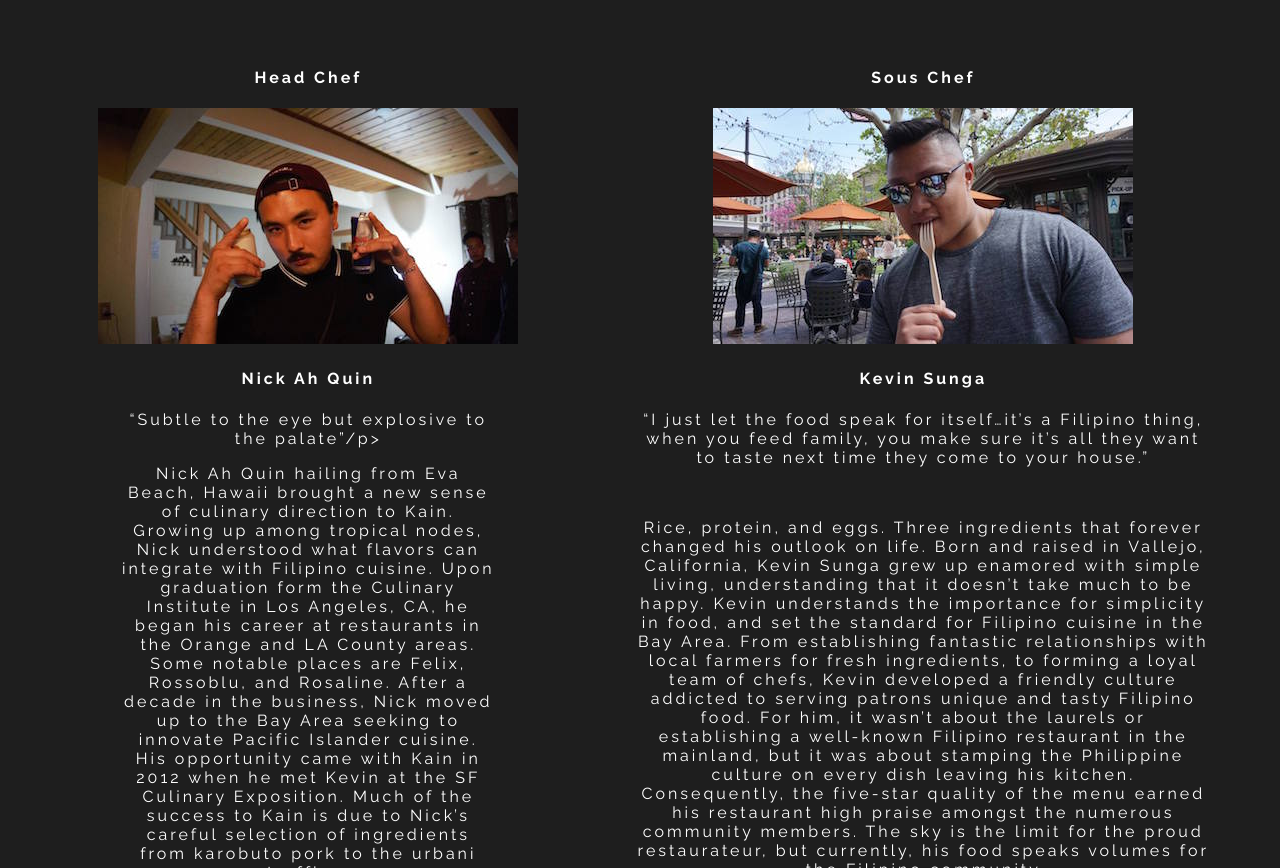
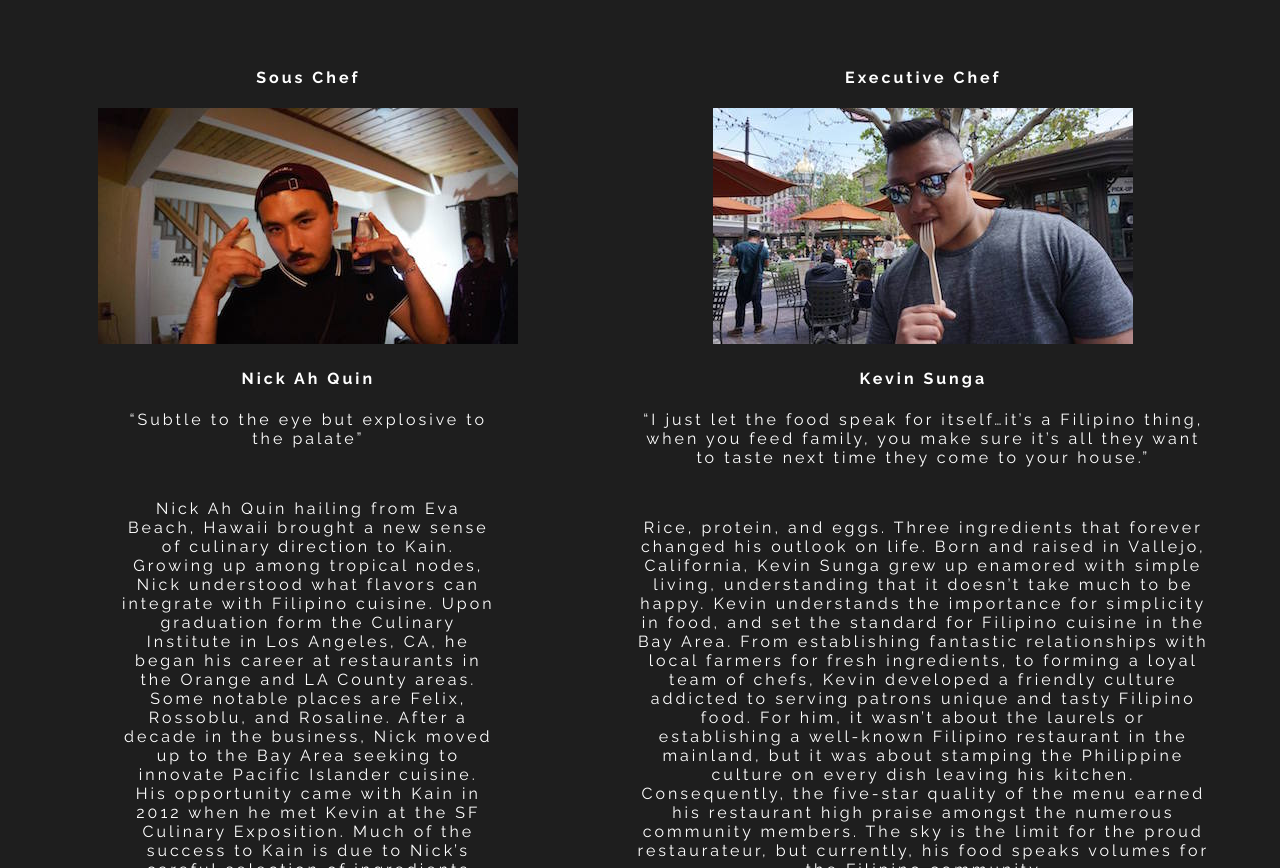
Before and after one commit to kevinneilc/kevinneilc.github.io, a plain HTML site: page index.html in a window 1280 px wide. Shown: the part 1674-2542 px from the top of the page. Drawn offline with Linux system fonts and the light colour scheme.

Commit message:
Final Draft

```diff
--- a/index.html
+++ b/index.html
@@ -61,16 +61,16 @@
 
               <div class="chef">
                 <article>
-                <h4>Head Chef</h4>
+                  <h4>Sous Chef</h4>
                   <img src="img/nick.jpg" alt="">
                   <h4>Nick Ah Quin</h4>
-                <p>“Subtle to the eye but explosive to the palate”/p>
+                  <p>“Subtle to the eye but explosive to the palate”</p>
                   <br>
                   <p>Nick Ah Quin hailing from Eva Beach, Hawaii brought a new sense of culinary direction to Kain. Growing up among tropical nodes, Nick understood what flavors can integrate with Filipino cuisine. Upon graduation form the Culinary Institute in Los Angeles, CA, he began his career at restaurants in the Orange and LA County areas. Some notable places are Felix, Rossoblu, and Rosaline. After a decade in the business, Nick moved up to the Bay Area seeking to innovate Pacific Islander cuisine. His opportunity came with Kain in 2012 when he met Kevin at the SF Culinary Exposition. Much of the success to Kain is due to Nick’s careful selection of ingredients from karobuto pork to the urbani truffles.</p>
                 </article>
 
                 <article>
-                <h4>Sous Chef</h4>
+                  <h4>Executive Chef</h4>
                   <img src="img/kevin.jpg" alt="">
                   <h4>Kevin Sunga</h4>
                   <p>“I just let the food speak for itself…it’s a Filipino thing, when you feed family, you make sure it’s all they want to taste next time they come to your house.”</p>
```
Also changed, not shown: js/main.js (+1 -33 lines). Lines whose indentation alone changed are shown as unchanged.
